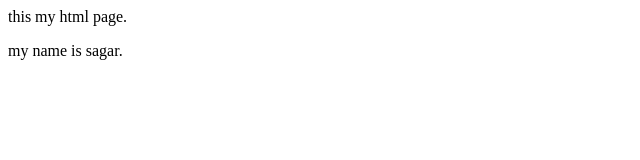
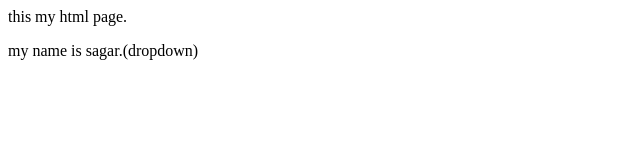
Before and after one commit to sagar-ribadiya/sagar-web, a plain HTML site: page index.html in a window 1280 px wide. Shown: the full height of the page, 0-640 px from the left. Drawn offline with Linux system fonts and the light colour scheme.

```diff
--- a/index.html
+++ b/index.html
@@ -1,2 +1,2 @@
 <p>this my html page.</p>
-<p>my name is sagar.</p>
+<p>my name is sagar.(dropdown)</p>
```
